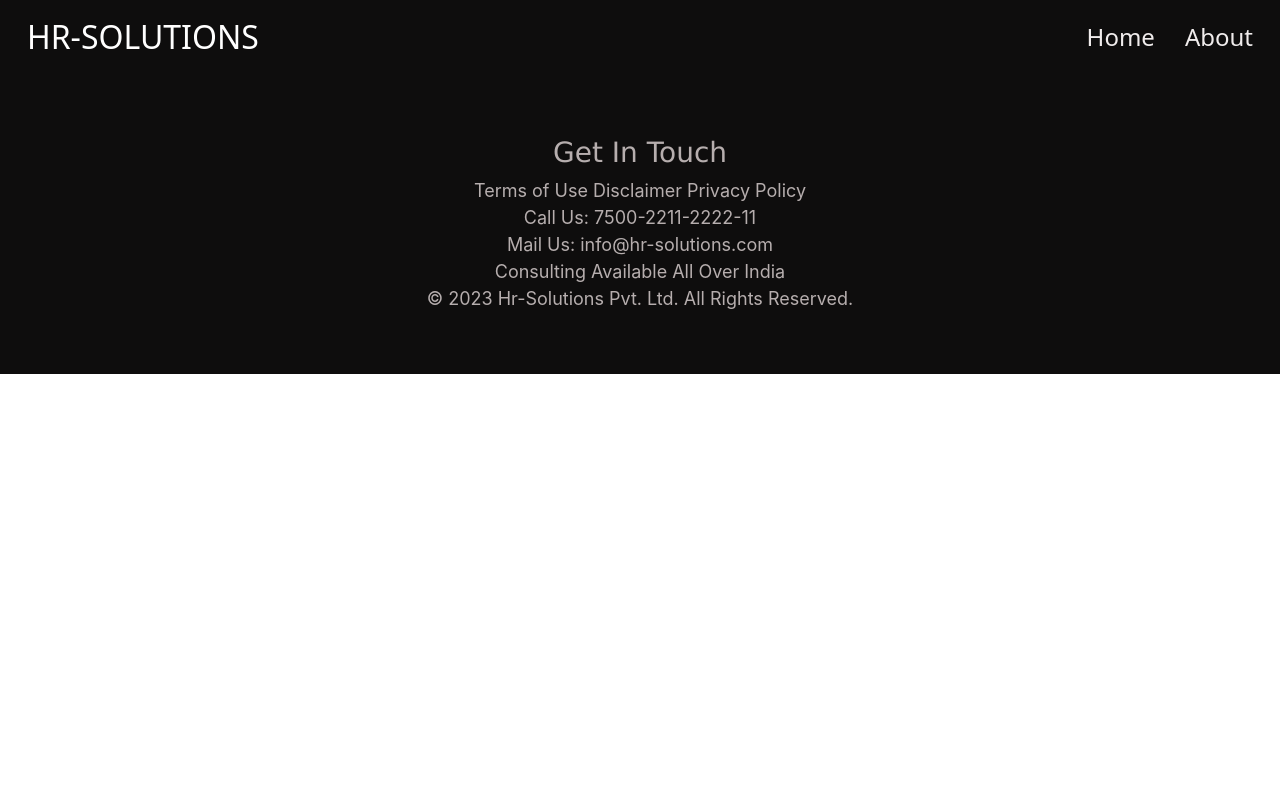
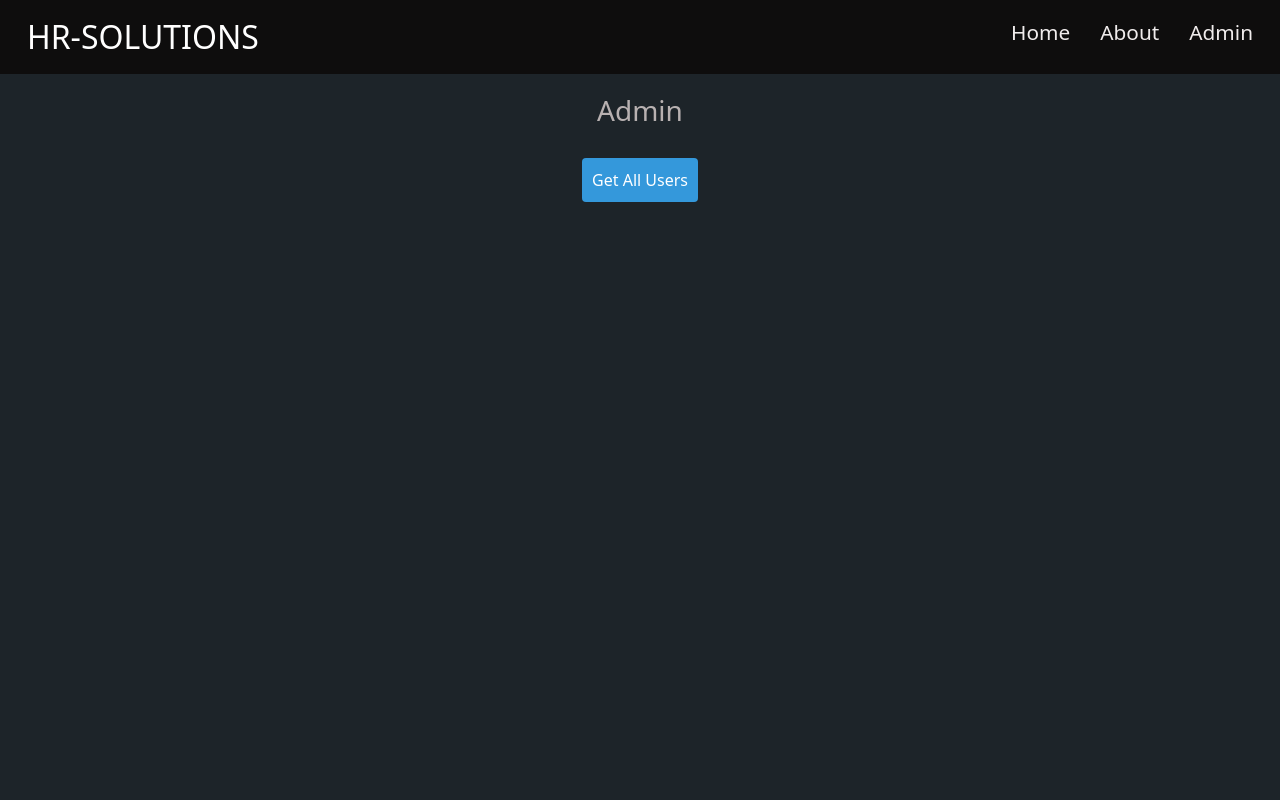
Before and after one commit to imadyasin/hr-app, a React (Create React App) app: page /admin in a window 1280 px wide. Shown: the top 800 px of the page. Built offline with nearby package versions, Linux system fonts and the light colour scheme.

Commit message:
Admin Component0

```diff
--- a/src/App.js
+++ b/src/App.js
@@ -6,6 +6,7 @@ import Mainpage from './components/Mainpage';
 import Navbar from './components/Navbar';
 import About from './components/About';
 import Upload from './components/Upload';
+import Admin from './components/Admin';
 
 function App() {
   return (
@@ -16,6 +17,8 @@ function App() {
       <Route path="/" element={<Mainpage />} />
       <Route path="/about" element={<About />} />
       <Route path="/upload" element={<Upload />} />
+      <Route path="/admin" element={<Admin />} />
+
 
       </Routes>
       <Contact/>
--- /dev/null
+++ b/src/components/Admin.js
@@ -0,0 +1,46 @@
+import React, {useState} from 'react'
+import "bootstrap/dist/css/bootstrap.min.css";
+import "bootstrap/dist/js/bootstrap.bundle.min";
+import "../styles/Admin.css";
+
+
+export default function Admin() {
+    const [userDocuments, setUserDocuments] = useState([]);
+  const [isLoading, setIsLoading] = useState(false);
+
+  const handleButtonClick = async () => {
+    setIsLoading(true);
+
+    try {
+      // Fetch user documents from the backend API
+      const response = await fetch('YOUR_BACKEND_API_ENDPOINT');
+      const data = await response.json();
+      setUserDocuments(data);
+    } catch (error) {
+      console.error('Error fetching user documents:', error);
+    } finally {
+      setIsLoading(false);
+    }
+  };
+
+  return (
+    <div className="admin-container">
+      <h2>Admin</h2>
+      <button onClick={handleButtonClick} disabled={isLoading}>
+        {isLoading ? 'Loading...' : 'Get All Users'}
+      </button>
+
+      {userDocuments.length > 0 && (
+        <div className="documents-list">
+          <h3>User Documents:</h3>
+          <ul>
+            {userDocuments.map((document, index) => (
+              <li key={index}>{document.name}</li>
+              // Adjust the key and property based on your document structure
+            ))}
+          </ul>
+        </div>
+      )}
+    </div>
+  )
+}
--- a/src/components/Navbar.js
+++ b/src/components/Navbar.js
@@ -22,6 +22,9 @@ export default function Navbar() {
         <li className="nav-item">
         <Link to="/about" className="nav-link active" aria-current="page">About</Link>
         </li>
+        <li className="nav-item">
+        <Link to="/admin" className="nav-link active" aria-current="page">Admin</Link>
+        </li>
 
       </ul>
     </div>
--- /dev/null
+++ b/src/styles/Admin.css
@@ -0,0 +1,42 @@
+.admin-container {
+    display: flex;
+    flex-direction: column;
+    align-items: center;
+    height: 100vh; /* Adjust the height to your preference */
+    width: 100%;
+    margin: auto;
+    padding: 20px;
+    box-shadow: 0 0 10px rgba(0, 0, 0, 0.1);
+    background-color: #1d2429;
+  }
+
+
+  button {
+    padding: 10px;
+    font-size: 16px;
+    cursor: pointer;
+    background-color: #3498db;
+    color: #fff;
+    border: none;
+    border-radius: 4px;
+    margin-top: 10px;
+
+  }
+
+  button:disabled {
+    background-color: #bdc3c7;
+    cursor: not-allowed;
+  }
+
+  .documents-list {
+    margin-top: 20px;
+  }
+
+  ul {
+    list-style-type: none;
+    padding: 0;
+  }
+
+  li {
+    margin-bottom: 8px;
+  }
--- a/src/styles/Navbar.css
+++ b/src/styles/Navbar.css
@@ -21,7 +21,7 @@ background-color: white;
  }
 .navbar-nav .nav-link.active{
     color: rgb(240, 236, 236);
-    font-size: 1.5rem;
+    font-size: 1.3rem;
     padding: 6px 15px;
 }
 
```
